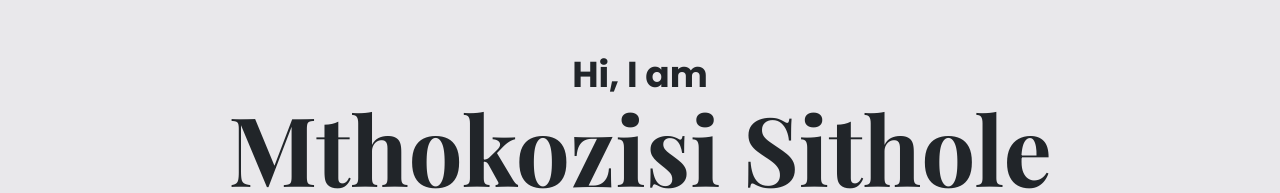
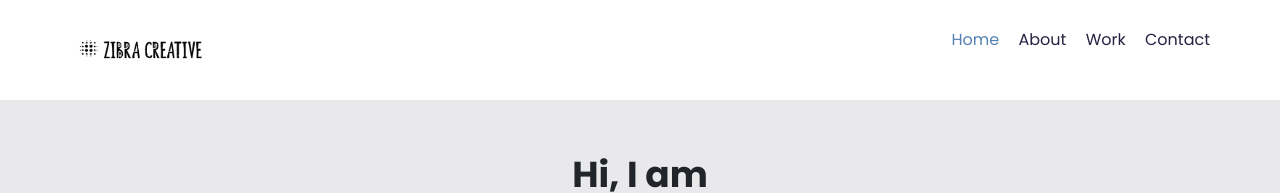
Before and after one commit to Portia165/zibracreative-website, a plain HTML site: page index.html in a window 1280 px wide. Shown: the top 193 px of the page. Drawn offline with nearby package versions, Linux system fonts and the light colour scheme; a web font is replaced by a local one.

Commit message:
added navigation bar

```diff
--- a/index.html
+++ b/index.html
@@ -28,6 +28,25 @@
     <title>Zibra Creative</title>
   </head>
   <body>
+    <div class="container">
+      <nav class="d-flex justify-content-between">
+        <img src="images/zibra-logo.jpeg" class="logo" alt="" />
+        <ul>
+          <li class="active">
+            <a href="/">Home</a>
+          </li>
+          <li>
+            <a href="/about.html">About</a>
+          </li>
+          <li>
+            <a href="/work.html">Work</a>
+          </li>
+          <li>
+            <a href="/contact.html">Contact</a>
+          </li>
+        </ul>
+      </nav>
+    </div>
     <div class="hero">
       <p>Hi, I am</p>
       <h1>Mthokozisi Sithole</h1>
--- a/style/portfolio.css
+++ b/style/portfolio.css
@@ -1,5 +1,5 @@
 :root {
-  --branding-color: #521946;
+  --branding-color: #5483b3;
   --heading-font-family: "Playfair Display", serif;
   --default-font-family: "Poppins", sans-serif;
   --secondary-color: #e9e8eb;
@@ -33,6 +33,39 @@ p {
 img {
   width: 600px;
   height: 600px;
+}
+
+nav li {
+  display: inline;
+  line-height: 40px;
+  margin-left: 15px;
+}
+nav ul {
+  padding: 0;
+  margin: 0;
+}
+
+nav a {
+  text-decoration: none;
+  color: #272142;
+  transition: all 100ms ease-in-out;
+}
+
+nav a:hover {
+  color: var(--branding-color);
+}
+
+nav li.active a {
+  color: var(--branding-color);
+}
+
+nav {
+  padding: 20px 0;
+}
+
+.logo {
+  max-height: 60px;
+  max-width: 150px;
 }
 
 .hero {
```
